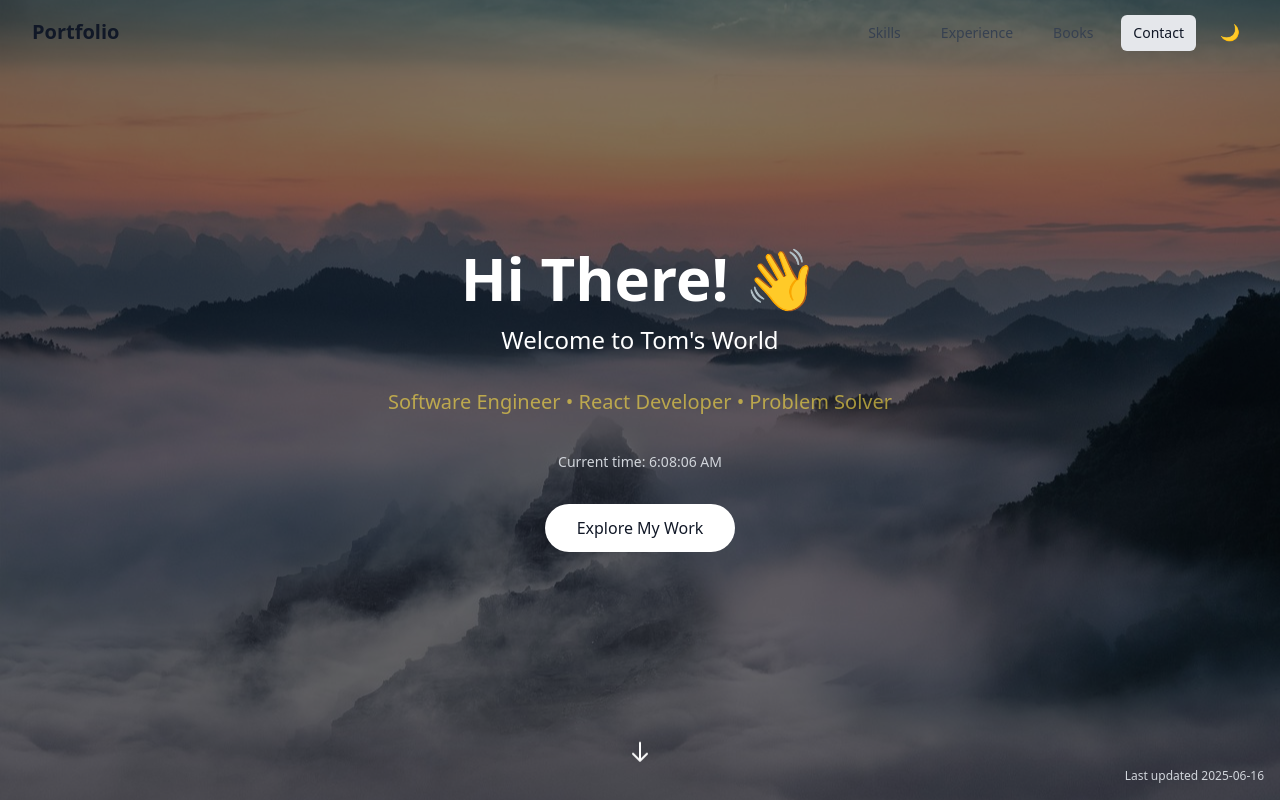
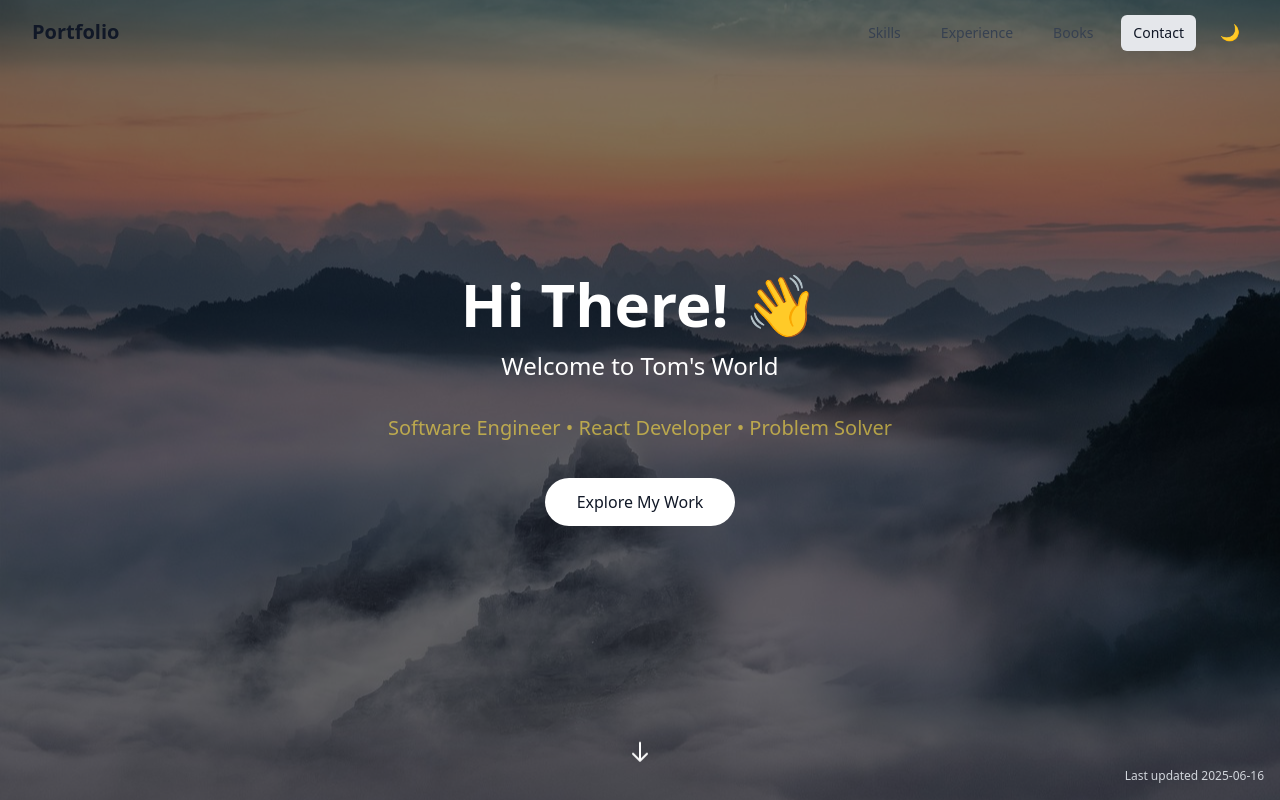
Before and after one commit to TomZhang11/Portfolio, a React (Vite) app: page / in a window 1280 px wide. Shown: the top 800 px of the page. Built offline with nearby package versions, Linux system fonts and the light colour scheme.

Commit message:
delete time

```diff
--- a/src/components/Hero.jsx
+++ b/src/components/Hero.jsx
@@ -58,13 +58,6 @@ const Hero = ({ darkMode }) => {
                         </span>
                     </div>
 
-                    {/* Current time display */}
-                    <div className={`text-sm mb-8 transition-colors duration-300 ${
-                        darkMode ? 'text-gray-400' : 'text-gray-300'
-                    }`}>
-                        Current time: {currentTime.toLocaleTimeString()}
-                    </div>
-
                     {/* Call to action button */}
                     <button
                         onClick={scrollToNext}
```
